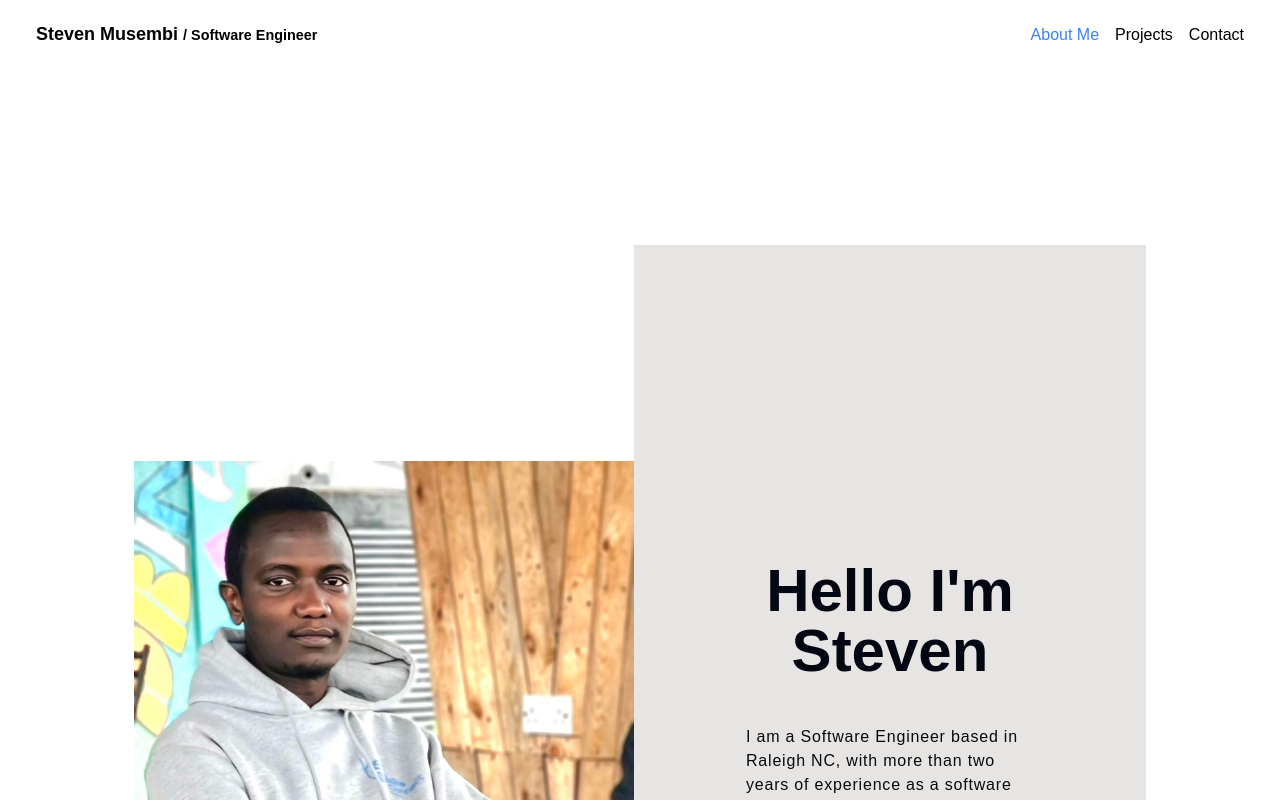
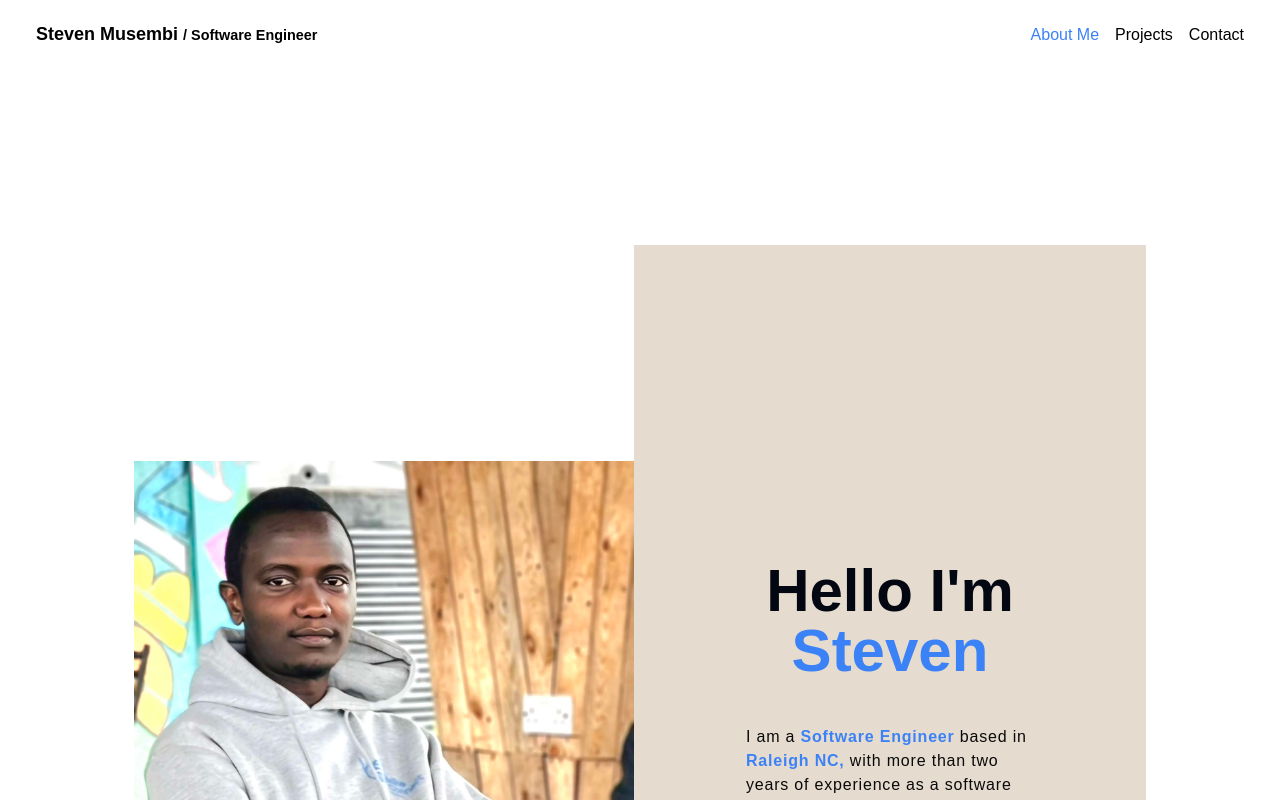
Before and after one commit to stevomusembi/my-site, a Next.js app: page /about in a window 1280 px wide. Shown: the top 800 px of the page. Built offline with nearby package versions, Linux system fonts and the light colour scheme.

Commit message:
Changed the background color on about us

```diff
--- a/app/(pages)/about/about.tsx
+++ b/app/(pages)/about/about.tsx
@@ -17,11 +17,11 @@ export default function About() {
                 className="max-w-[50%] max-h-[50%] lg:max-w-[50%] lg:max-h-[50%] md:max-w-[70%] md:max-h-[70%]"
             />
 
-            <div className="lg:w-1/2 bg-stone-200 xl:py-64 lg:py-28 xl:px-24 lg:px-12 h-6/6 text-gray-950" >
+            <div className="lg:w-1/2  bg-brown xl:py-64 lg:py-28 xl:px-24 lg:px-12 h-6/6 text-gray-950" >
                 <div className="flex  flex-col justify-center items-center p-4">
-                    <h2 className="lg:text-6xl text-4xl my-3 font-bold text-center lg:py-8 py-4	 ">Hello I'm {name}</h2>
+                    <h2 className="lg:text-6xl text-4xl my-3 font-bold text-center lg:py-8 py-4	 ">Hello I'm <span className="text-blue-500 font-bold">  {name} </span></h2>
                     <p className="leading-6 mb-5 text-base text-neutral-950 tracking-wider" >
-                        I am a Software Engineer based in Raleigh NC, with more than two years of experience as a software engineer building front-end experiences for Meliora Technologies and 1 year as a software developer  with I3 Technologies building customised solutions to our clients
+                        I am a <span className="text-blue-500 font-bold">  Software Engineer </span> based in <span className="text-blue-500 font-bold">Raleigh NC, </span> with more than two years of experience as a software engineer building front-end experiences for Meliora Technologies and 1 year as a software developer  with I3 Technologies building customised solutions to our clients
 
                     </p>
                     <p className="leading-6 text-base  text-neutral-950 tracking-wider">  I enjoy discovering how things work, merging my technical ability to deliver great user interfaces and the process of learning new technologies that I can apply to my workand personal projects..</p>
--- a/tailwind.config.ts
+++ b/tailwind.config.ts
@@ -14,7 +14,7 @@ const config: Config = {
       colors: {
         background: "var(--background)",
         foreground: "var(--foreground)",
-        'brown':'#E0CCBF',
+        'brown':'#E6DBCF',
         'midnight': '#121063',
       },
     },
```
